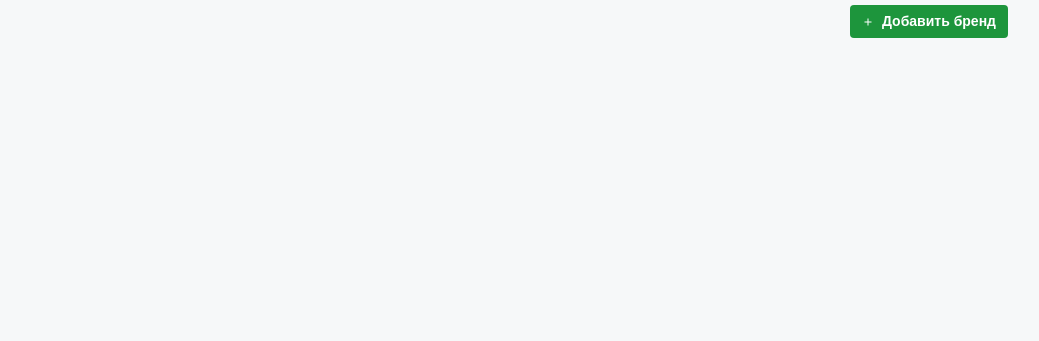
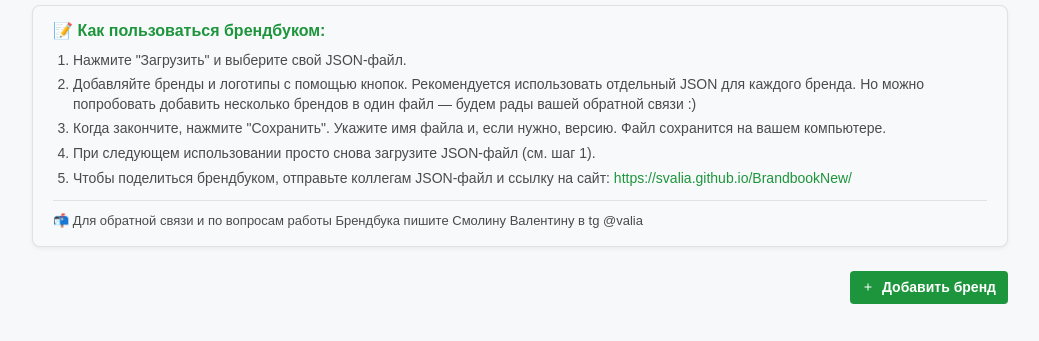
Before and after one commit to svalia/BrandbookNew, a plain HTML site: page index.html in a window 1280 px wide. Shown: the part 89-430 px from the top of the page, without its empty margins (120-1159 px from the left). Drawn offline with nearby package versions, Linux system fonts and the light colour scheme.

Commit message:
Добавил интрукцию, Все работает кроме JSON, он пока не сделан

```diff
--- a/index.html
+++ b/index.html
@@ -12,6 +12,19 @@
 <body>
     <div class="container mt-5">
         <h1 class="text-center">Brandbook Manager</h1>
+
+        <div class="instructions mb-4">
+            <h6>📝 Как пользоваться брендбуком:</h6>
+            <ol>
+                <li>Нажмите "Загрузить" и выберите свой JSON-файл.</li>
+                <li>Добавляйте бренды и логотипы с помощью кнопок. Рекомендуется использовать отдельный JSON для каждого бренда. Но можно попробовать добавить несколько брендов в один файл — будем рады вашей обратной связи :)</li>
+                <li>Когда закончите, нажмите "Сохранить". Укажите имя файла и, если нужно, версию. Файл сохранится на вашем компьютере.</li>
+                <li>При следующем использовании просто снова загрузите JSON-файл (см. шаг 1).</li>
+                <li>Чтобы поделиться брендбуком, отправьте коллегам JSON-файл и ссылку на сайт: <a href="https://svalia.github.io/BrandbookNew/" target="_blank">https://svalia.github.io/BrandbookNew/</a></li>
+            </ol>
+            <p class="important-note mb-0">📬 Для обратной связи и по вопросам работы Брендбука пишите Смолину Валентину в tg @valia</p>
+        </div>
+
         <div class="text-end mb-3">
             <button class="btn btn-primary" data-bs-toggle="modal" data-bs-target="#addBrandModal">Добавить бренд</button>
         </div>
--- a/styles.css
+++ b/styles.css
@@ -1562,3 +1562,49 @@ h1 {
     word-wrap: break-word;
     width: 100%;
 }
+
+/* Стили для инструкции */
+.instructions {
+    background-color: #f8f9fa;
+    border-radius: 8px;
+    padding: 15px 20px;
+    border: 1px solid rgba(175, 175, 175, 0.33);
+    font-size: 14px;
+    color: #4A4C4B;
+    box-shadow: 0 2px 4px rgba(0, 0, 0, 0.05);
+}
+
+.instructions h6 {
+    font-weight: 600;
+    color: #1D953C;
+    margin-bottom: 10px;
+    font-size: 16px;
+}
+
+.instructions ol {
+    padding-left: 20px;
+    margin-bottom: 12px;
+}
+
+.instructions li {
+    margin-bottom: 5px;
+    line-height: 1.4;
+}
+
+.instructions a {
+    color: #1D953C;
+    text-decoration: none;
+    font-weight: 500;
+}
+
+.instructions a:hover {
+    text-decoration: underline;
+}
+
+.important-note {
+    font-weight: 500;
+    color: #4A4C4B;
+    border-top: 1px solid #dee2e6;
+    padding-top: 10px;
+    font-size: 13px;
+}
```
